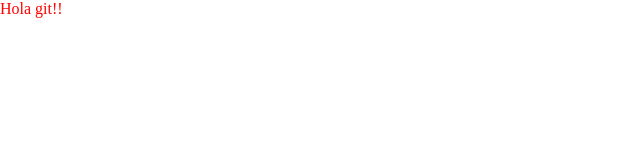
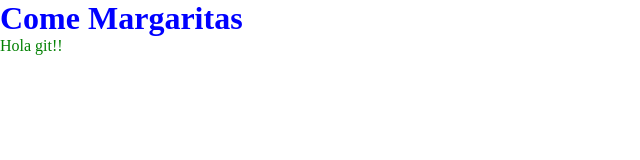
Before and after one commit to PavloKitJDH/tiendaweb, a plain HTML site: page index.html in a window 1280 px wide. Shown: the whole page, without its empty margins (0-640 px from the left). Drawn offline with Linux system fonts and the light colour scheme.

Commit message:
Modifcando h1 en index y modificando estilos p y h1

```diff
--- a/css/estilos.css
+++ b/css/estilos.css
@@ -2,3 +2,5 @@
     color: red;
     margin: 0px;
 }
+h1{color:blue}
+p{color: green;}
--- a/index.html
+++ b/index.html
@@ -7,6 +7,7 @@
     <link rel="stylesheet" href="./css/estilos.css">
 </head>
 <body>
+    <h1>Come Margaritas</h1>
     <p>Hola git!!</p>
 </body>
 </html>
```
